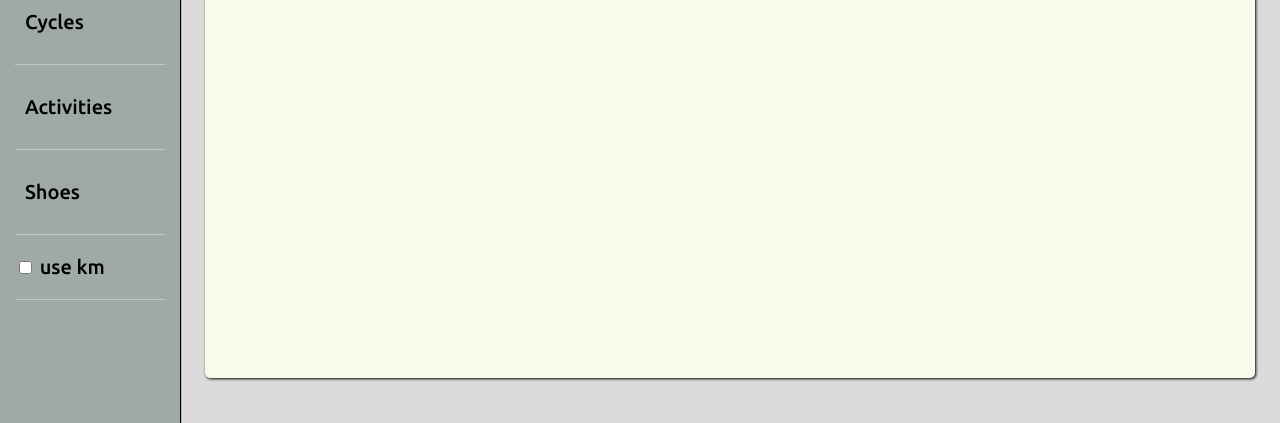
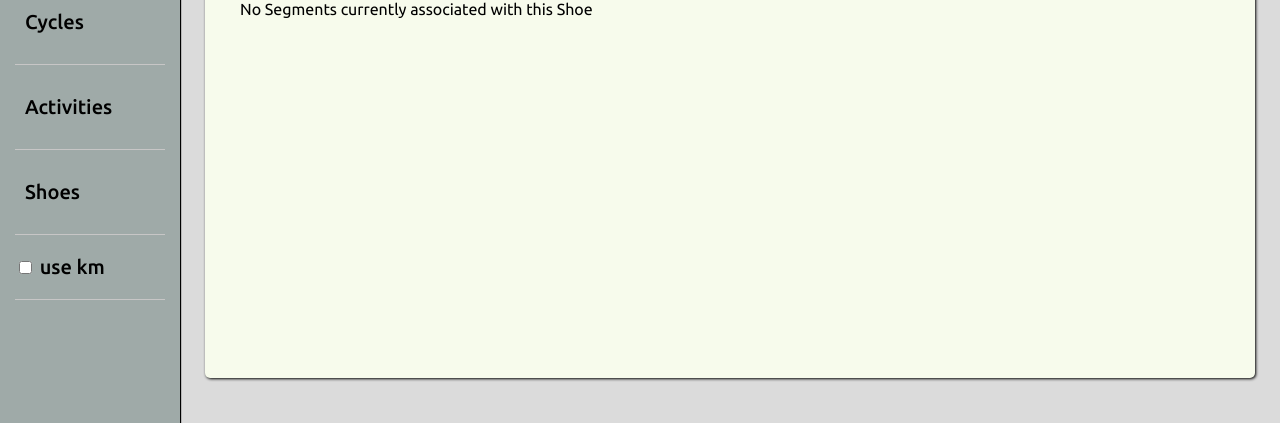
Before and after one commit to muno17/Tempo, a Django app: template templates/shoe_details.html in a window 1280 px wide. Shown: the part 427-850 px from the top of the page. Run offline with Django 5.2, Linux system fonts and the light colour scheme; the template is opened without the code that fills it, so the values that code supplies are empty.

Commit message:
add messaging in details pages if no entries for sub-model have been associated

```diff
--- a/templates/activity_details.html
+++ b/templates/activity_details.html
@@ -51,6 +51,7 @@
             </div>
         <hr>
         <div class="sub-header">Segments</div>
+        {% if activity.segments.all|length > 0 %}
         <table>
             <thead>
                 <tr>
@@ -86,5 +87,8 @@
                 {% endfor %}
             </tbody>
         </table>
+    {% else %}
+        <div class="default-message">No Segments currently associated with this Activity</div>
+    {% endif %}
     </div>
 {% endblock content %}
--- a/templates/cycle_details.html
+++ b/templates/cycle_details.html
@@ -94,7 +94,7 @@
                 </tbody>
             </table>
         {% else %}
-        <div class="default-message">No Activities associated with Cycle</div>
+            <div class="default-message">No Activities currently associated with this Cycle</div>
         {% endif %}
     </div>
 {% endblock content %}
--- a/templates/shoe_details.html
+++ b/templates/shoe_details.html
@@ -58,6 +58,7 @@
         {% endif %}
         <hr>
         <div class="sub-header">Segment History</div>
+        {% if shoe.segments.all|length > 0 %}
         <table>
             <thead>
                 <tr>
@@ -80,5 +81,8 @@
             {% endfor %}
             </tbody>
         </table>
+    {% else %}
+            <div class="default-message">No Segments currently associated with this Shoe</div>
+    {% endif %}
     </div>
 {% endblock content %}
```
